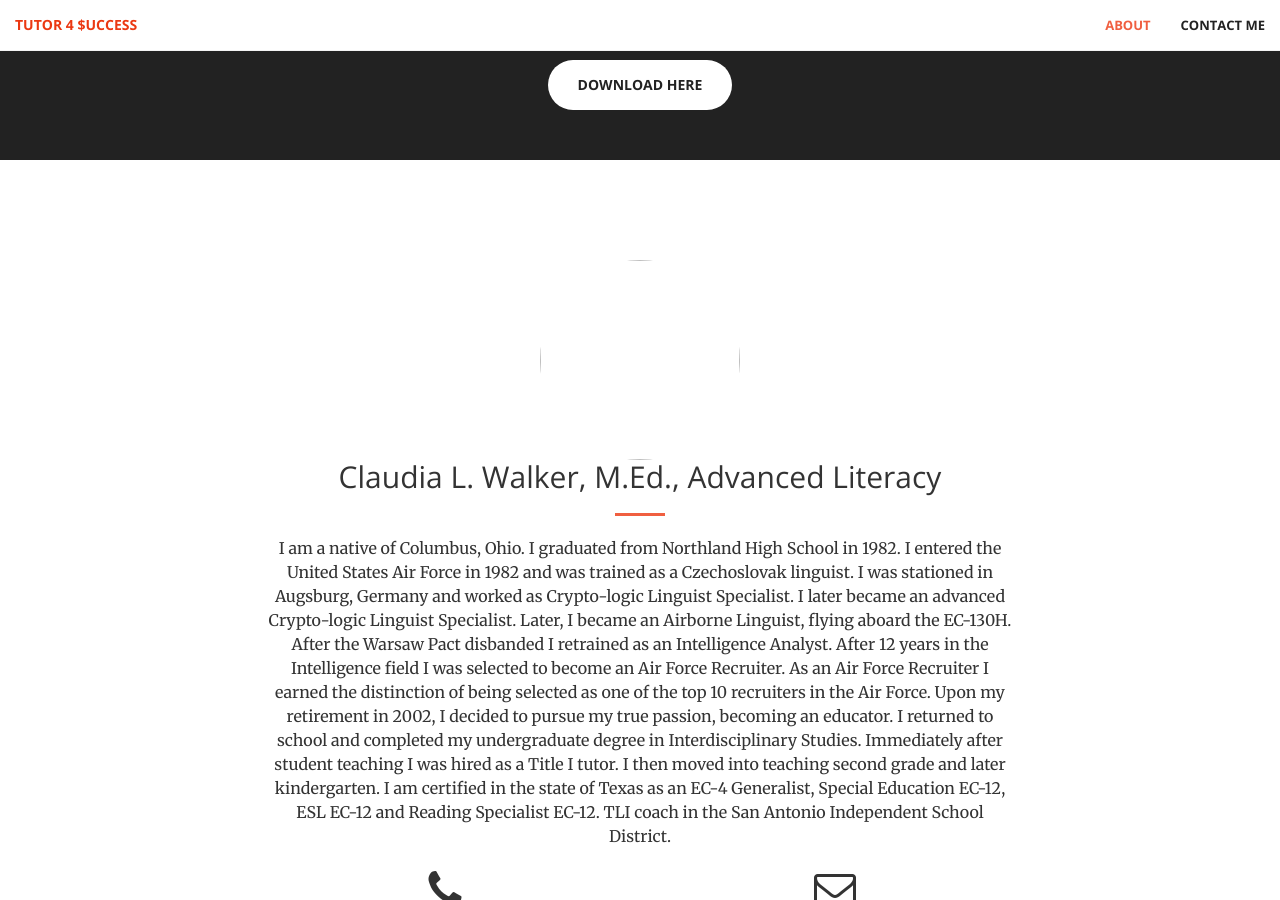
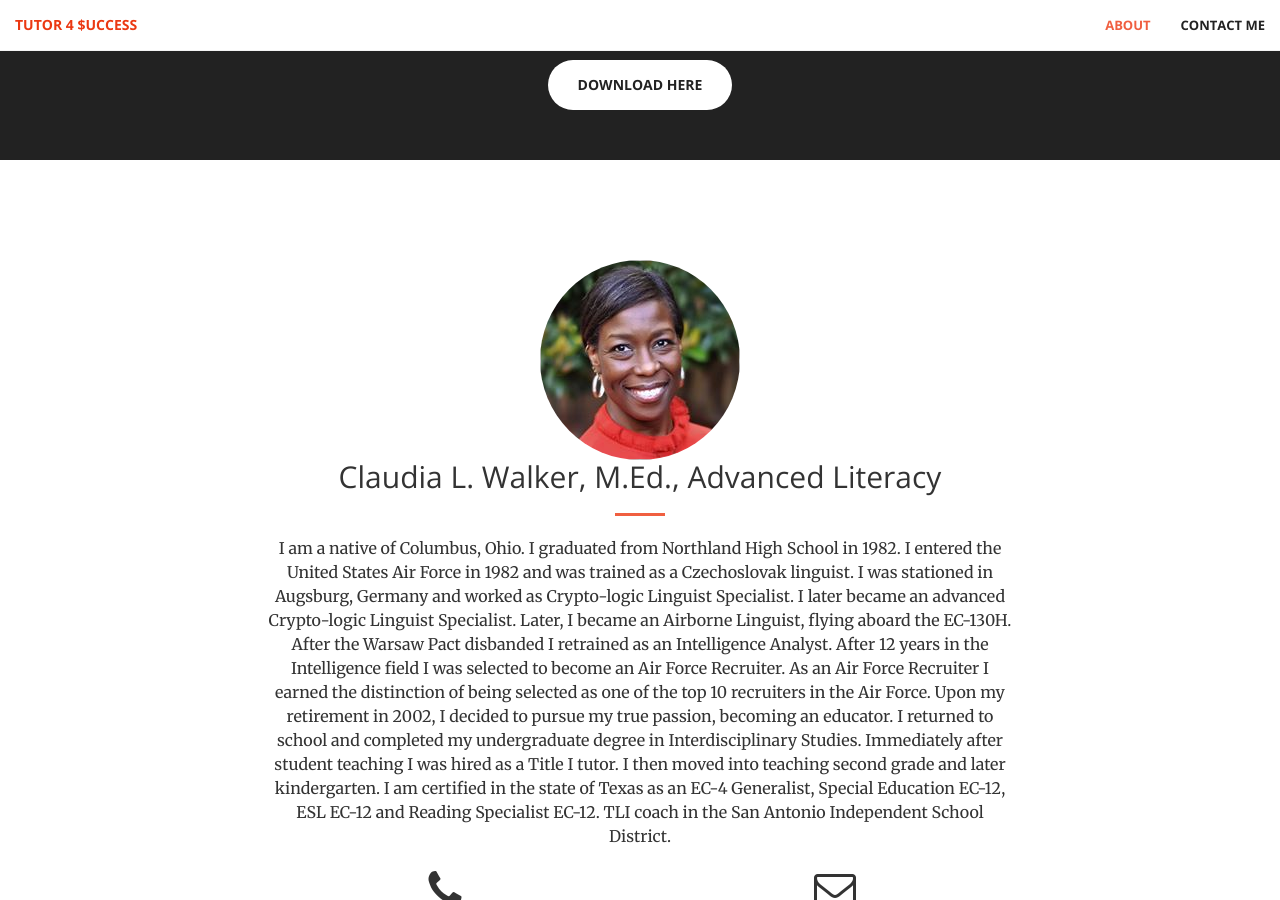
Before and after one commit to clwt4success/T4S, a Jekyll site: the page built from index.html, in a window 1280 px wide and 900 px high, scrolled down 2432 px. Built offline with Jekyll 4.4.1, drawn with Linux system fonts in a browser that asks for light colours.

Commit message:
Update creative.css

```diff
--- a/css/creative.css
+++ b/css/creative.css
@@ -194,7 +194,7 @@ header {
 
 .img-circle{
 
-
+    background-image: url('../img/profile.jpg');
 
 }
 
```
